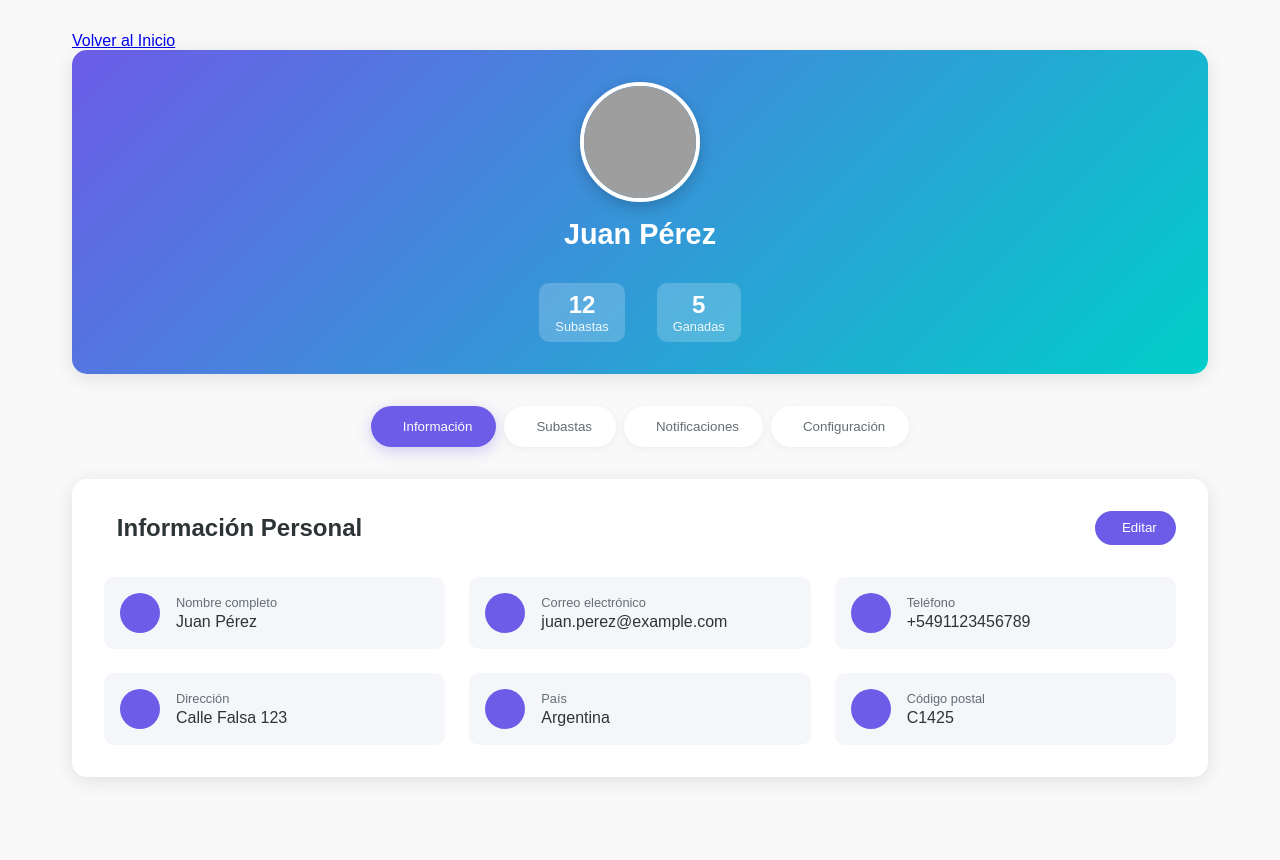
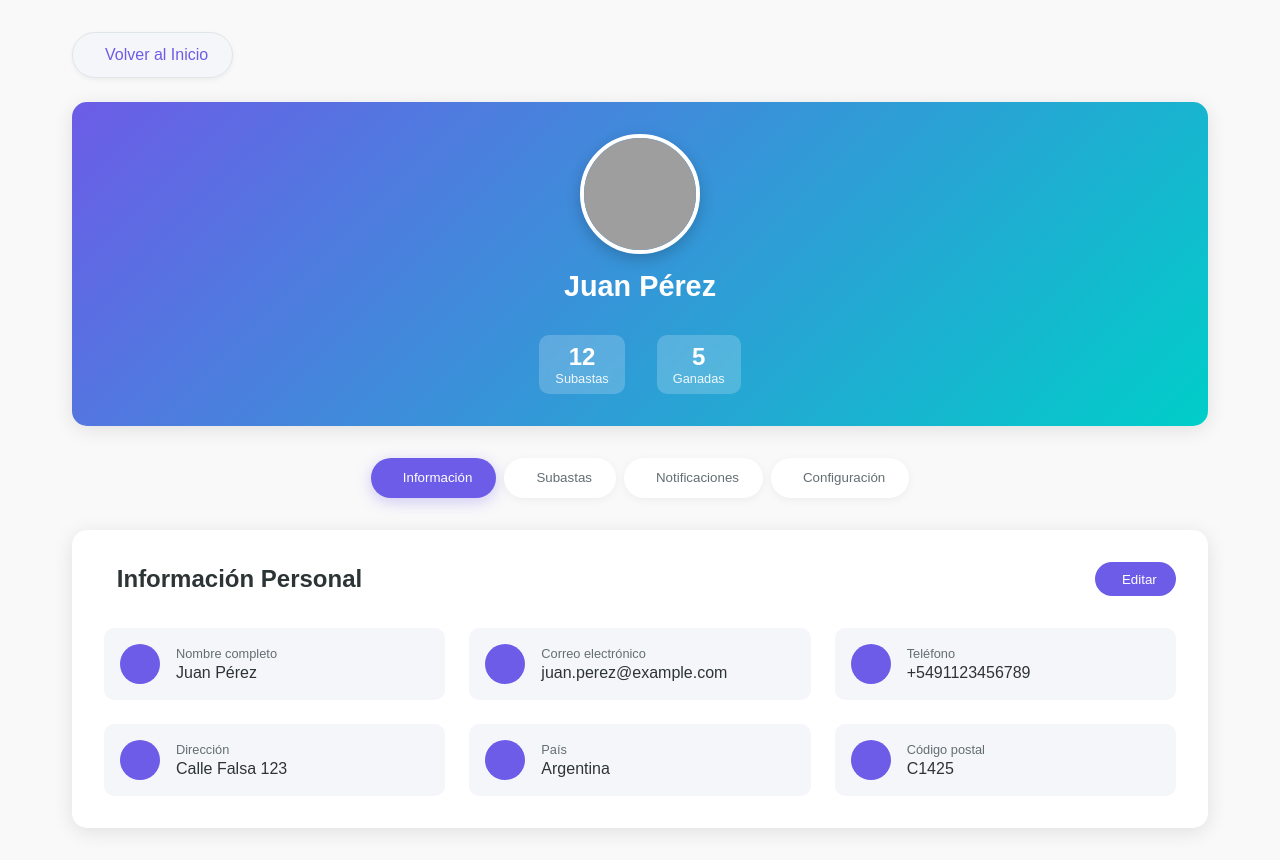
Before and after one commit to daswsi-utp/daswsi-utp-auction-frontend_backend_Dise-o, a Next.js app in the folder frontend/: page /login/profile in a window 1280 px wide. Before the commit the page ends 809 px from the top, so only its background shows below. Built offline with nearby package versions, Linux system fonts and the light colour scheme; grey boxes are pictures that could not be loaded.

Commit message:
Updated profile page styles

```diff
--- a/frontend/app/login/profile/profile.css
+++ b/frontend/app/login/profile/profile.css
@@ -1,4 +1,3 @@
-/* app\login\profile\profile.css*/
 :root {
   --primary: #6c5ce7;
   --primary-dark: #5649c0;
@@ -37,6 +36,39 @@ body {
   max-width: 1200px;
   margin: 0 auto;
   padding: 2rem;
+}
+
+/* Botón de volver */
+.back-button {
+  display: inline-flex;
+  align-items: center;
+  gap: 0.5rem;
+  padding: 0.8rem 1.5rem;
+  background: var(--light);
+  color: var(--primary);
+  border-radius: 50px;
+  text-decoration: none;
+  font-weight: 500;
+  transition: var(--transition);
+  margin-bottom: 1.5rem;
+  border: 1px solid var(--light-gray);
+  box-shadow: 0 2px 5px rgba(0, 0, 0, 0.05);
+}
+
+.back-button:hover {
+  background: var(--primary);
+  color: white;
+  transform: translateY(-2px);
+  box-shadow: 0 4px 10px rgba(108, 92, 231, 0.2);
+  border-color: var(--primary);
+}
+
+.back-button i {
+  transition: var(--transition);
+}
+
+.back-button:hover i {
+  transform: translateX(-3px);
 }
 
 /* Encabezado del perfil */
@@ -1125,4 +1157,11 @@ input:checked + .slider:before {
     flex-direction: column;
     gap: 0;
   }
+
+  /* Botón de volver en móviles */
+  .back-button {
+    padding: 0.6rem 1rem;
+    font-size: 0.9rem;
+    margin-bottom: 1rem;
+  }
 }
```
